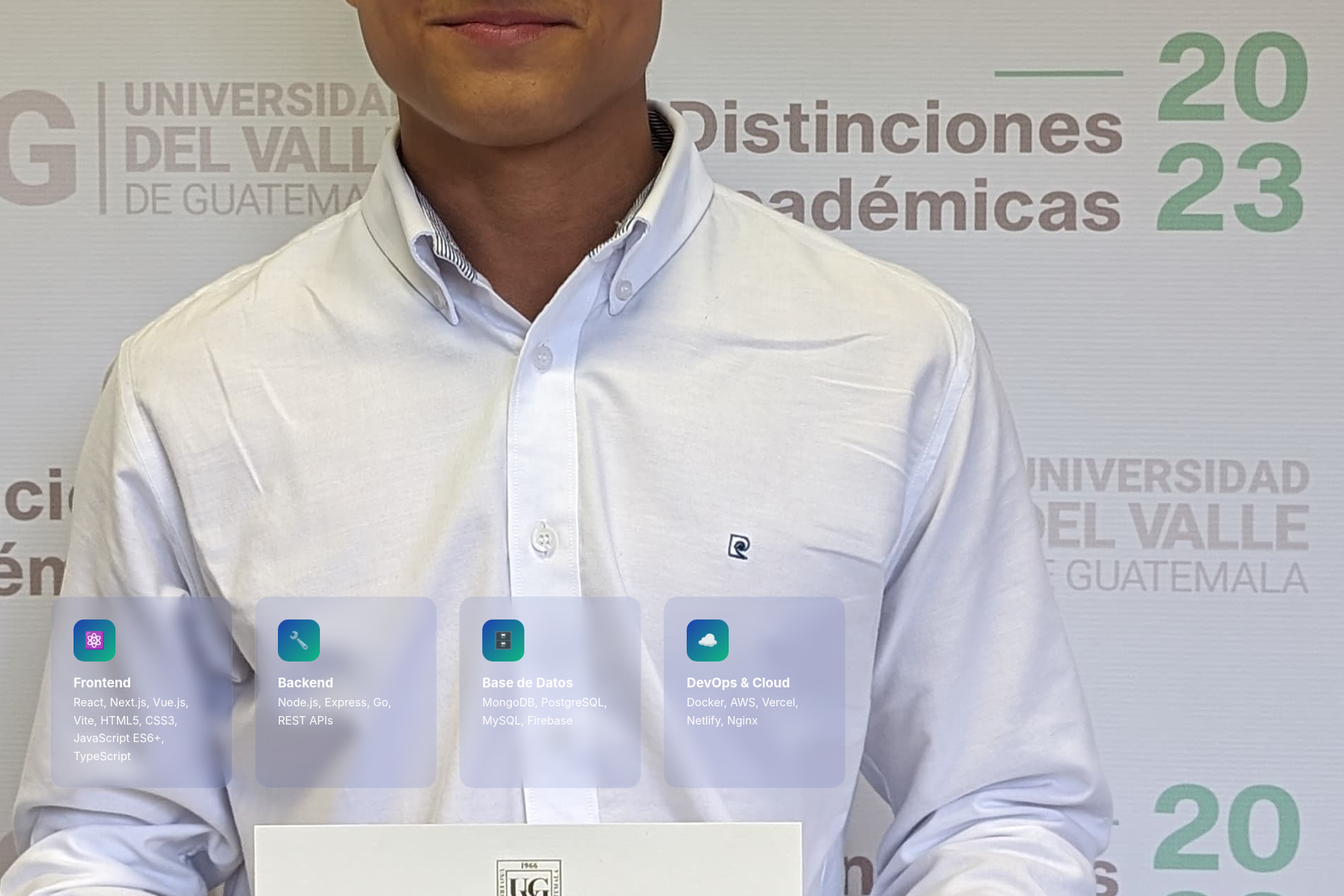
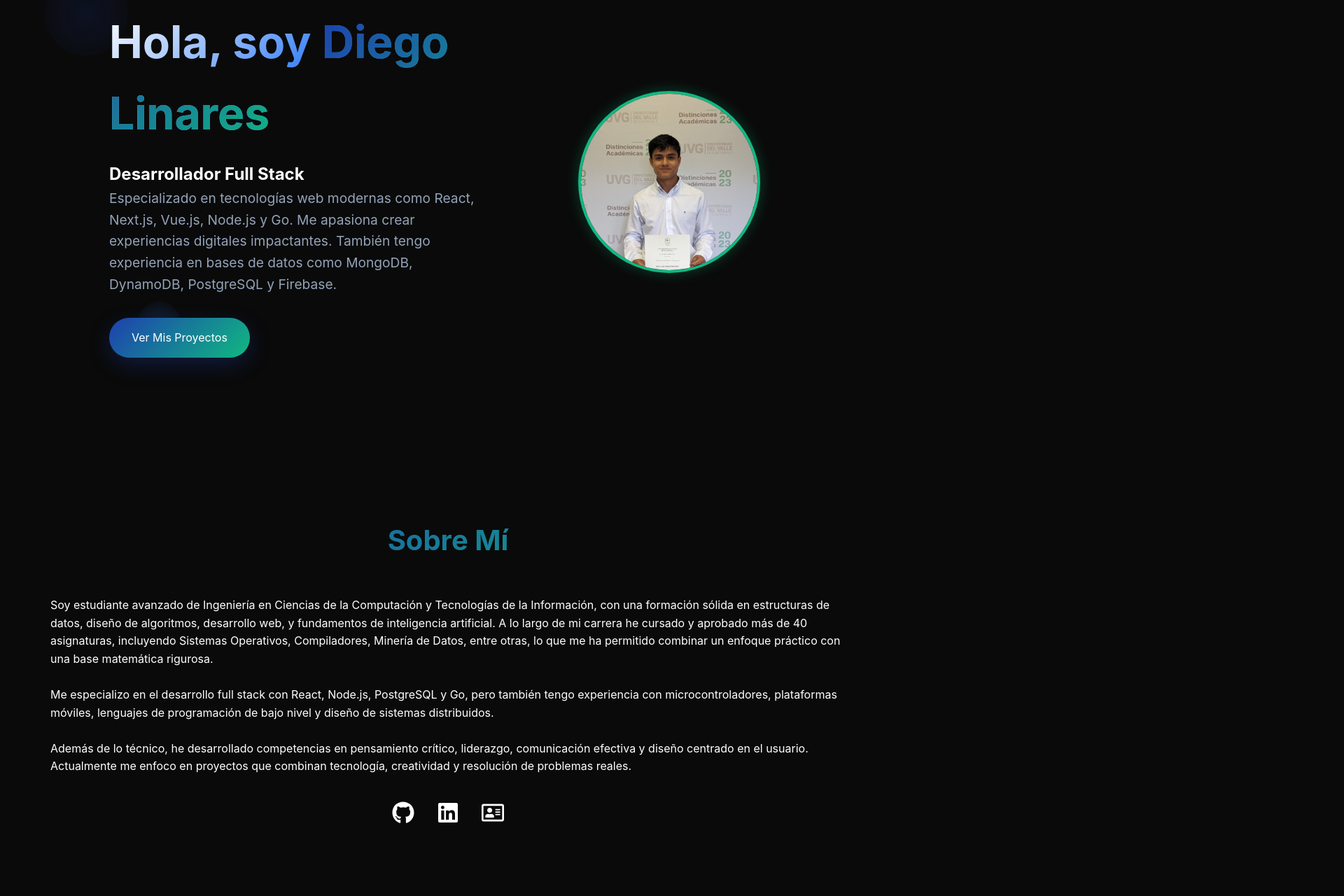
Before and after one commit to DiegoLinares11/miPortafolio, a React (Vite) app: page / in a window 1280 px wide. Shown: the part 140-1420 px from the top of the page at 70% size, 1920 px wide, since content can reach past the window. Built offline with nearby package versions, Linux system fonts and the light colour scheme; the HTML template or start-up script is replaced by a standard one.

Commit message:
All done

```diff
--- a/src/App.jsx
+++ b/src/App.jsx
@@ -7,6 +7,7 @@ import Projects from "./components/Projects";
 import Contact from "./components/Contact";
 import SocialBar from "./components/SocialBar";
 import CursorEffects from "./components/CursorEffects";
+import About from "./components/About";
 
 import "./index.css";
 
@@ -17,11 +18,13 @@ const App = () => {
       <AnimatedBackground />
       <Navbar />
       <Hero />
+      <About />
       <Skills />
       <Projects />
       <Contact />
       <SocialBar />
       <CursorEffects />
+
     </>
   );
 };
--- /dev/null
+++ b/src/components/About.jsx
@@ -0,0 +1,29 @@
+import SocialBar from "./SocialBar";
+
+const About = () => {
+  return (
+    <section id="about" className="section about-section fade-in">
+      <h2>Sobre Mí</h2>
+
+      <div className="about-content">
+            <p>
+            Soy estudiante avanzado de Ingeniería en Ciencias de la Computación y Tecnologías de la Información,
+            con una formación sólida en estructuras de datos, diseño de algoritmos, desarrollo web, y fundamentos de inteligencia artificial.
+            A lo largo de mi carrera he cursado y aprobado más de 40 asignaturas, incluyendo Sistemas Operativos, Compiladores, Minería de Datos, entre otras,
+            lo que me ha permitido combinar un enfoque práctico con una base matemática rigurosa.
+            <br /><br />
+            Me especializo en el desarrollo full stack con React, Node.js, PostgreSQL y Go, pero también tengo experiencia con microcontroladores, plataformas móviles,
+            lenguajes de programación de bajo nivel y diseño de sistemas distribuidos.
+            <br /><br />
+            Además de lo técnico, he desarrollado competencias en pensamiento crítico, liderazgo, comunicación efectiva y diseño centrado en el usuario.
+            Actualmente me enfoco en proyectos que combinan tecnología, creatividad y resolución de problemas reales.
+            </p>
+
+
+        <SocialBar />
+      </div>
+    </section>
+  );
+};
+
+export default About;
--- a/src/components/Hero.jsx
+++ b/src/components/Hero.jsx
@@ -1,16 +1,33 @@
-import perfil from '../assets/FotoDiego.jpg';
+import { useEffect, useState } from "react";
+import perfil from "../assets/FotoDiego.jpg";
+
+const Hero = () => {
+  const [text, setText] = useState("");
+  const fullText = "Diego Linares";
+
+  useEffect(() => {
+    let i = 0;
+    const interval = setInterval(() => {
+      i++;
+      setText(fullText.substring(0, i));
+      if (i >= fullText.length) clearInterval(interval);
+    }, 100);
+    return () => clearInterval(interval);
+  }, []);
 
 
-const Hero = () => {
+
   return (
     <section id="inicio" className="hero hero-with-photo">
       <div className="hero-content">
-        <h1>Hola, soy <span className="highlight">Diego Linares</span></h1>
+        <h1>
+          Hola, soy <span className="highlight">{text}</span>
+        </h1>
         <h2>Desarrollador Full Stack</h2>
         <p>
           Especializado en tecnologías web modernas como React, Next.js, Vue.js, Node.js y Go.
           Me apasiona crear experiencias digitales impactantes.
-          Tambien tengo experiencia en bases de datos como MongoDB, DynamoDB, PostgreSQL y Firebase.
+          También tengo experiencia en bases de datos como MongoDB, DynamoDB, PostgreSQL y Firebase.
         </p>
         <a href="#proyectos" className="cta-button">Ver Mis Proyectos</a>
       </div>
--- a/src/components/Navbar.jsx
+++ b/src/components/Navbar.jsx
@@ -20,6 +20,7 @@ const Navbar = () => {
           <li><a href="#skills">Habilidades</a></li>
           <li><a href="#proyectos">Proyectos</a></li>
           <li><a href="#contacto">Contacto</a></li>
+          <li><a href="#about">Sobre Mí</a></li>
         </ul>
       </div>
     </nav>
--- a/src/index.css
+++ b/src/index.css
@@ -23,8 +23,31 @@
             line-height: 1.6;
             overflow-x: hidden;
         }
+        /* Interactive Cursor */
+        .cursor {
+            position: fixed;
+            width: 20px;
+            height: 20px;
+            background: var(--primary-green);
+            border-radius: 50%;
+            pointer-events: none;
+            mix-blend-mode: difference;
+            z-index: 9999;
+            transition: transform 0.1s ease;
+        }
 
-        /* Animated background */
+        .cursor-trail {
+            position: fixed;
+            width: 8px;
+            height: 8px;
+            background: var(--accent-blue);
+            border-radius: 50%;
+            pointer-events: none;
+            z-index: 9998;
+            opacity: 0.7;
+        }
+
+        /* Animated background with particles */
         .animated-bg {
             position: fixed;
             top: 0;
@@ -33,46 +56,154 @@
             height: 100%;
             pointer-events: none;
             z-index: -1;
+            overflow: hidden;
+        }
+
+        .particles-container {
+            position: absolute;
+            width: 100%;
+            height: 100%;
+        }
+
+        .particle {
+            position: absolute;
+            border-radius: 50%;
+            pointer-events: none;
+            animation: particleFloat 15s infinite ease-in-out;
         }
 
         .floating-shape {
             position: absolute;
             border-radius: 50%;
-            opacity: 0.1;
-            animation: float 20s infinite linear;
+            opacity: 0.15;
+            animation: float 25s infinite linear;
+            filter: blur(1px);
         }
 
         .floating-shape:nth-child(1) {
-            width: 80px;
-            height: 80px;
-            background: var(--primary-blue);
-            top: 20%;
-            left: 10%;
+            width: 120px;
+            height: 120px;
+            background: radial-gradient(circle, var(--primary-blue), transparent);
+            top: 15%;
+            left: 5%;
             animation-delay: 0s;
         }
 
         .floating-shape:nth-child(2) {
+            width: 80px;
+            height: 80px;
+            background: radial-gradient(circle, var(--primary-green), transparent);
+            top: 55%;
+            left: 75%;
+            animation-delay: -8s;
+        }
+
+        .floating-shape:nth-child(3) {
             width: 60px;
             height: 60px;
-            background: var(--primary-green);
-            top: 60%;
-            left: 80%;
+            background: radial-gradient(circle, var(--accent-blue), transparent);
+            top: 75%;
+            left: 15%;
+            animation-delay: -15s;
+        }
+
+        .floating-shape:nth-child(4) {
+            width: 100px;
+            height: 100px;
+            background: radial-gradient(circle, var(--accent-green), transparent);
+            top: 30%;
+            left: 60%;
             animation-delay: -5s;
         }
 
-        .floating-shape:nth-child(3) {
+        .floating-shape:nth-child(5) {
             width: 40px;
             height: 40px;
-            background: var(--accent-blue);
-            top: 80%;
-            left: 20%;
-            animation-delay: -10s;
+            background: radial-gradient(circle, var(--primary-blue), transparent);
+            top: 10%;
+            left: 80%;
+            animation-delay: -12s;
+        }
+
+        /* Interactive wave effect */
+        .wave-effect {
+            position: absolute;
+            border-radius: 50%;
+            background: radial-gradient(circle, rgba(16, 185, 129, 0.3), transparent);
+            pointer-events: none;
+            transform: scale(0);
+            animation: waveExpand 1s ease-out forwards;
+        }
+
+        @keyframes waveExpand {
+            0% {
+                transform: scale(0);
+                opacity: 1;
+            }
+            100% {
+                transform: scale(4);
+                opacity: 0;
+            }
         }
 
         @keyframes float {
-            0% { transform: translateY(0px) rotate(0deg); }
-            50% { transform: translateY(-20px) rotate(180deg); }
-            100% { transform: translateY(0px) rotate(360deg); }
+            0% { transform: translateY(0px) rotate(0deg) translateX(0px); }
+            25% { transform: translateY(-30px) rotate(90deg) translateX(10px); }
+            50% { transform: translateY(-15px) rotate(180deg) translateX(-10px); }
+            75% { transform: translateY(-40px) rotate(270deg) translateX(15px); }
+            100% { transform: translateY(0px) rotate(360deg) translateX(0px); }
+        }
+
+        @keyframes particleFloat {
+            0%, 100% {
+                transform: translateY(0px) translateX(0px) rotate(0deg);
+                opacity: 0;
+            }
+            10% { opacity: 1; }
+            90% { opacity: 1; }
+            50% {
+                transform: translateY(-100px) translateX(50px) rotate(180deg);
+                opacity: 0.8;
+            }
+        }
+
+        /* Matrix rain effect */
+        .matrix-rain {
+            position: absolute;
+            top: 0;
+            left: 0;
+            width: 100%;
+            height: 100%;
+            pointer-events: none;
+            overflow: hidden;
+        }
+
+        .matrix-column {
+            position: absolute;
+            top: -100%;
+            color: var(--primary-green);
+            font-family: 'Courier New', monospace;
+            font-size: 14px;
+            line-height: 20px;
+            opacity: 0.1;
+            animation: matrixFall linear infinite;
+        }
+
+        @keyframes matrixFall {
+            0% {
+                top: -100%;
+                opacity: 0;
+            }
+            10% {
+                opacity: 0.1;
+            }
+            90% {
+                opacity: 0.1;
+            }
+            100% {
+                top: 100%;
+                opacity: 0;
+            }
         }
 
         /* Navigation */
@@ -116,6 +247,7 @@
               text-decoration: none;
               transition: all 0.3s ease;
               position: relative;
+              font-size: 1.25rem; /* Aumenta el tamaño de la letra */
            }
 
            .nav-links a:hover {
@@ -137,7 +269,6 @@
            .nav-links a:hover::after {
               width: 100%;
            }
-
         /* Hero Section */
         .hero {
             height: 100vh;
@@ -410,3 +541,113 @@
             z-index: 9999;
             transition: width 0.1s ease;
         }
+
+.hero-with-photo {
+  display: flex;
+  align-items: center;
+  justify-content: center;
+  flex-wrap: wrap;
+  gap: 2rem;
+  padding: 0 4rem;
+  min-height: 100vh;
+  text-align: left;
+}
+
+.hero-content {
+  flex: 1;
+  min-width: 300px;
+  max-width: 600px;
+  width: 50%;
+}
+
+.hero-photo {
+  flex: 1;
+  display: flex;
+  justify-content: center;
+  min-width: 300px;
+  max-width: 400px;
+  width: 50%;
+}
+
+.hero-photo img {
+  width: 260px;
+  height: 260px;
+  object-fit: cover;
+  border-radius: 50%;
+  border: 4px solid var(--primary-green);
+  box-shadow: 0 0 20px rgba(16, 185, 129, 0.3);
+  animation: fadeIn 1s ease-out;
+}
+
+.highlight {
+  background: linear-gradient(135deg, var(--primary-blue), var(--primary-green));
+  -webkit-background-clip: text;
+  -webkit-text-fill-color: transparent;
+  background-clip: text;
+}
+
+@media (max-width: 768px) {
+  .hero-with-photo {
+    flex-direction: column;
+    text-align: center;
+    padding: 2rem;
+  }
+
+  .hero-content,
+  .hero-photo {
+    width: 100%;
+    max-width: none;
+  }
+
+  .hero-photo {
+    margin-top: 2rem;
+  }
+}
+
+
+.social-bar {
+  margin-top: 2rem;
+  display: flex;
+  justify-content: center;
+  gap: 2rem;
+  font-size: 2rem;
+}
+
+.social-bar a {
+  color: var(--text-primary);
+  transition: transform 0.3s, color 0.3s;
+}
+
+.social-bar a:hover {
+  transform: translateY(-4px);
+  color: var(--primary-green);
+}
+
+
+@media (max-width: 768px) {
+    .social-bar {
+        position: fixed;
+        bottom: 1rem;
+        left: 50%;
+        transform: translateX(-50%);
+        flex-direction: row;
+        background: rgba(0, 0, 0, 0.6);
+        padding: 0.5rem 1rem;
+        border-radius: 50px;
+        backdrop-filter: blur(6px);
+    }
+    .social-bar a {
+        font-size: 2.2rem; /* También puedes ajustar para móvil */
+    }
+}
+
+.highlight::after {
+  content: "|";
+  animation: blink 0.7s infinite;
+  margin-left: 5px;
+}
+
+@keyframes blink {
+  0%, 100% { opacity: 1; }
+  50% { opacity: 0; }
+}
```
Also changed, not shown: src/components/Contact.jsx (+8 -6 lines), src/components/Projects.jsx (+26 -8 lines). Lines whose indentation alone changed are shown as unchanged.
